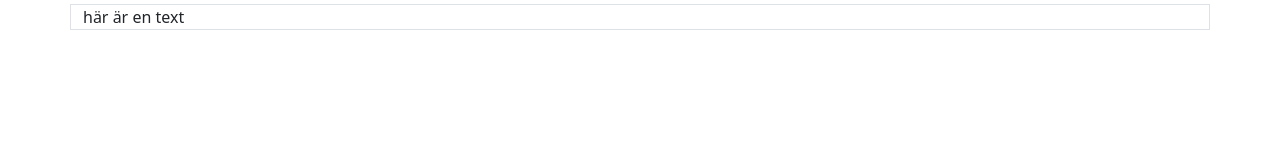
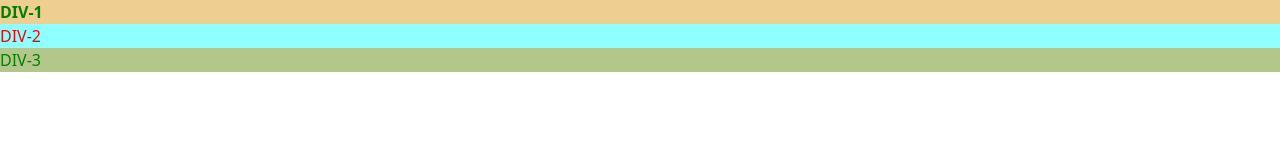
Before and after one commit to WennFr/FlexBoxDemo, a plain HTML site: page index.html in a window 1280 px wide. Drawn offline with nearby package versions, Linux system fonts and the light colour scheme; files that its build step writes are made by us from their sources; files whose address does not match are found by name.

Commit message:
added CSS

```diff
--- a/index.html
+++ b/index.html
@@ -8,7 +8,7 @@
    <meta name="viewport" content="width=device-width, initial-scale=1.0">
    <script src="https://kit.fontawesome.com/41c8b474e2.js" crossorigin="anonymous"></script>
    <link href="https://cdn.jsdelivr.net/npm/bootstrap@5.3.0-alpha1/dist/css/bootstrap.min.css" rel="stylesheet" integrity="sha384-GLhlTQ8iRABdZLl6O3oVMWSktQOp6b7In1Zl3/Jr59b6EGGoI1aFkw7cmDA6j6gD" crossorigin="anonymous">
-   <link rel="stylesheet" href="css/style.css">
+   <link rel="stylesheet" href="style.css">
    <title>Template</title>
 </head>
 <body>
@@ -32,14 +32,18 @@
     <small class="border">gör texten mindre</small>
     <img src="" alt="alternativ text om inte bilden visas eller när man går övver bilden"> -->
 
-
     <!--Container  -->
     <!-- <div class="container-fluid border">här är en text</div> -->
 
-    <div class="border container mt-1">här är en text</div>
+    <!-- <div class="border container mt-1">här är en text</div> -->
+    <!-- <div class="border" style="margin: 5px 0px; padding: 10px">här är en text</div> -->
+
+   <div id="div-1" class="bg-green bg-orange">DIV-1</div>
+   <div id="div-2">DIV-2</div>
+   <div id="div-3" class="bg-green">DIV-3</div>
 
 
-    <!-- <div class="border" style="margin: 5px 0px; padding: 10px">här är en text</div> -->
+
 
 
 
--- a/style.css
+++ b/style.css
@@ -0,0 +1,19 @@
+#div-1{
+    font-weight: bold;
+background-color:rgb(103, 103, 175)
+}
+
+
+div{
+    color: red;
+    background-color: rgb(143, 255, 255);
+}
+
+.bg-green{
+    background-color: rgb(179, 199, 138);
+    color:green
+
+}
+.bg-orange{
+    background-color: rgb(238, 206, 145) !important;
+}
```
